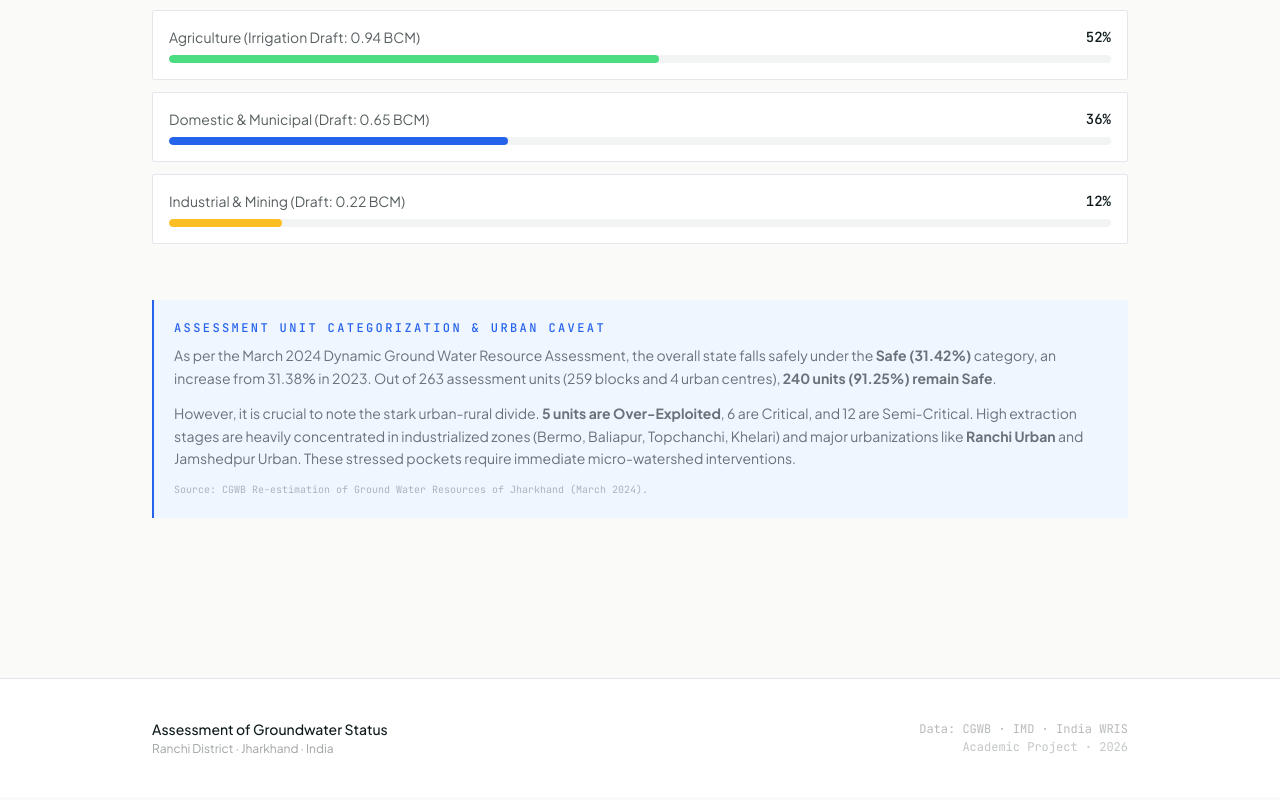
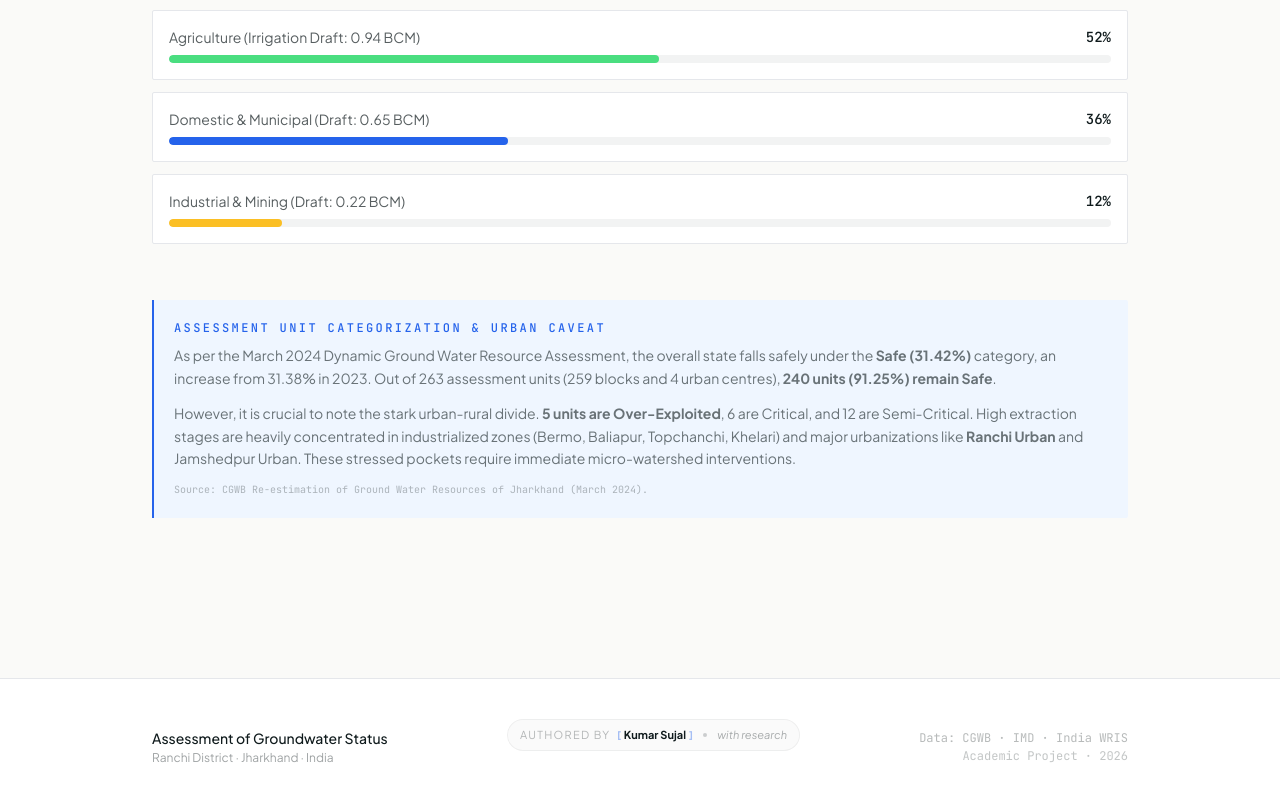
Before and after one commit to Devexhhh/GroundWaterAnalyis, a Next.js app: page /resource-status in a window 1280 px wide. Shown: the part 1343-2143 px from the top of the page. Built offline with nearby package versions, Linux system fonts and the light colour scheme.

Commit message:
modified Footer component

```diff
--- a/src/components/Footer.tsx
+++ b/src/components/Footer.tsx
@@ -1,8 +1,10 @@
 export default function Footer() {
   return (
-    <footer className="border-t border-ink/8 bg-white mt-24">
-      <div className="max-w-5xl mx-auto px-6 py-10 flex flex-col sm:flex-row items-start sm:items-center justify-between gap-4">
-        <div>
+    <footer className="border-t border-ink/8 bg-white mt-24 selection:bg-blue-100 selection:text-blue-900">
+      <div className="max-w-5xl mx-auto px-6 py-10 flex flex-col md:flex-row items-start md:items-center justify-between gap-6">
+
+        {/* Left Side: Project Info */}
+        <div className="min-w-[200px]">
           <p className="font-serif text-sm text-ink font-medium">
             Assessment of Groundwater Status
           </p>
@@ -10,7 +12,42 @@ export default function Footer() {
             Ranchi District · Jharkhand · India
           </p>
         </div>
-        <div className="text-right">
+
+        {/* Center: Credits */}
+        <div className="text-left md:text-center group">
+  <div className="inline-flex items-center gap-2 px-3 py-1.5 rounded-full border border-ink/5 bg-ink/[0.02] transition-all duration-300 group-hover:bg-white group-hover:shadow-sm">
+    <p className="font-sans text-[10px] sm:text-[11px] uppercase tracking-[0.12em] text-ink/50 flex items-center gap-1.5">
+      <span className="opacity-60">Authored by</span>
+
+      <a
+        href="https://devex-bay.vercel.app"
+        target="_blank"
+        rel="noopener noreferrer"
+        className="relative text-ink font-bold tracking-normal normal-case transition-colors duration-200 hover:text-blue-600"
+      >
+        <span className="font-mono text-[9px] text-blue-600/40 mr-0.5">[</span>
+        Kumar Sujal
+        <span className="font-mono text-[9px] text-blue-600/40 ml-0.5">]</span>
+
+        {/* Animated Underline */}
+        <span className="absolute -bottom-0.5 left-0 w-0 h-px bg-blue-600/30 transition-all duration-300 group-hover:w-full" />
+      </a>
+
+      <span className="inline-block w-1 h-1 rounded-full bg-ink/20 mx-1" />
+
+      <span className="italic font-serif lowercase tracking-normal opacity-70">
+        with Research
+      </span>
+    </p>
+  </div>
+
+  {/* Sub-label for the Roll Number */}
+  <p className="font-mono text-[11px] text-ink/95 mt-1.5 tracking-tighter opacity-0 translate-y-1 transition-all duration-500 group-hover:opacity-100 group-hover:translate-y-0">
+    Roll ID: BTECH/10078/23
+  </p>
+</div>
+        {/* Right Side: Data Sources */}
+        <div className="text-left md:text-right min-w-[200px]">
           <p className="font-mono text-xs text-ink/30">Data: CGWB · IMD · India WRIS</p>
           <p className="font-mono text-xs text-ink/25 mt-0.5">Academic Project · 2026</p>
         </div>
```
